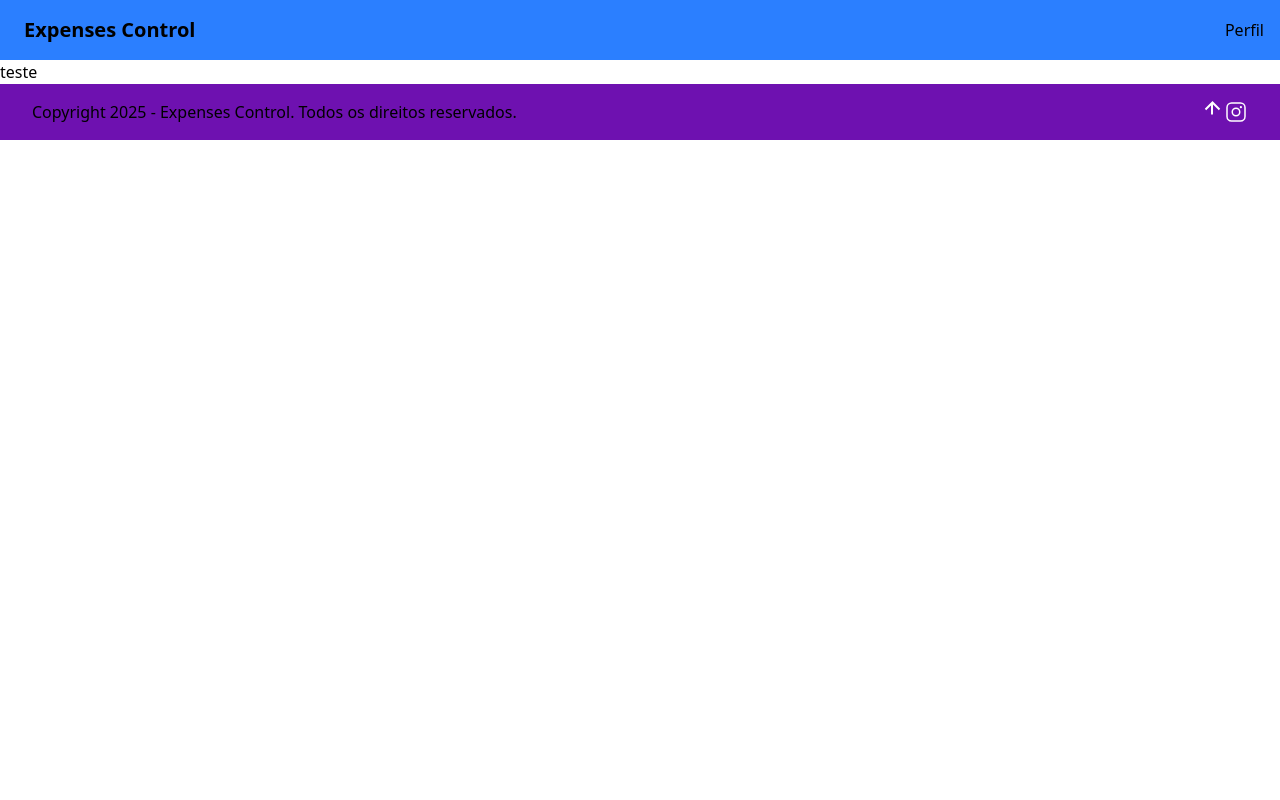
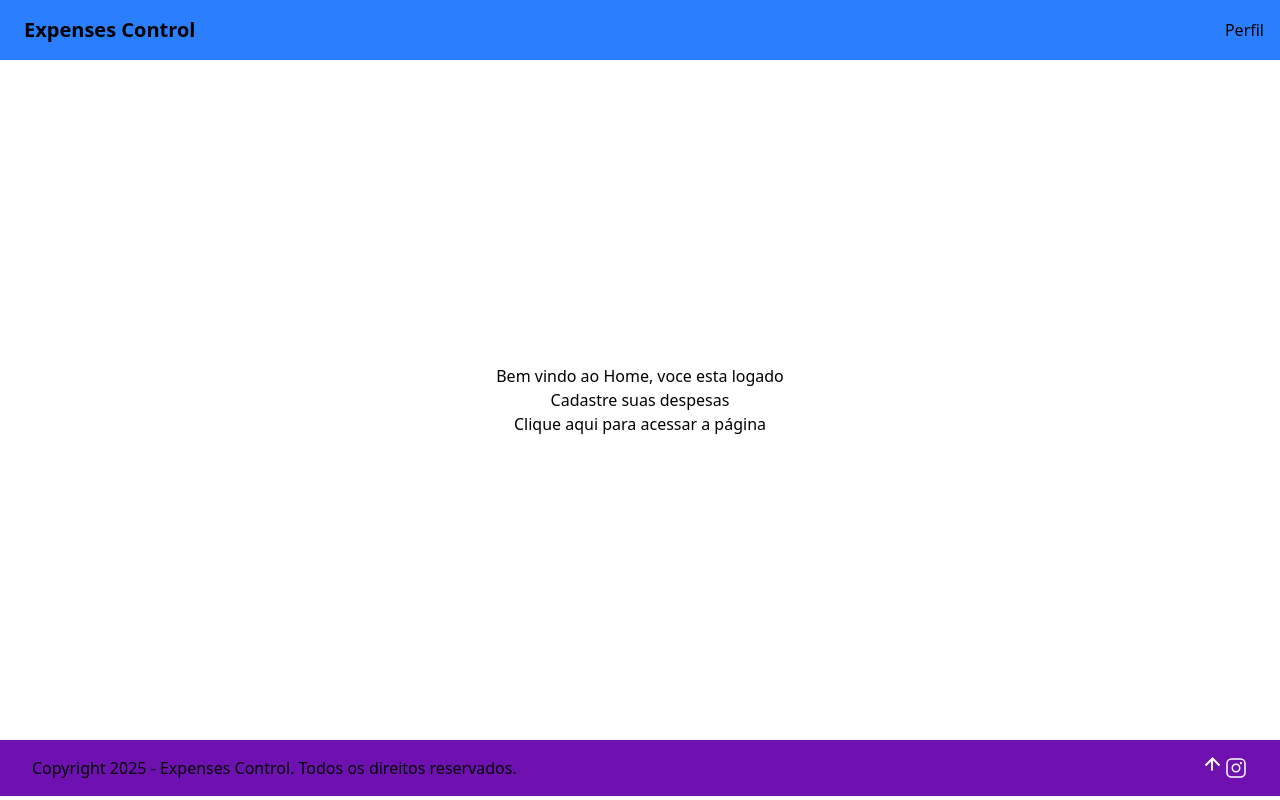
Before and after one commit to lucasbailo/FrontExpensesControl, a React (Vite) app: page / in a window 1280 px wide. Built offline with nearby package versions, Linux system fonts and the light colour scheme; sample sign-in values are in the browser's storage.

Commit message:
fix & create: criando página de despesas e rotas

```diff
--- a/src/AppRoutes.tsx
+++ b/src/AppRoutes.tsx
@@ -4,6 +4,7 @@ import Login from './Pages/login';
 import Home from './Pages/home';
 import Header from './components/Header';
 import Footer from './components/Footer';
+import Expenses from './Pages/Expenses';
 
 const ProtectedRoute = ({ children }: { children: React.JSX.Element }) => {
   const token = localStorage.getItem('token');
@@ -49,6 +50,14 @@ function AppRoutes() {
             </ProtectedRoute>
           } />
         </Route>
+        <Route element={<Layout />}>
+          {/* Páginas protegidas */}
+          <Route path="/expenses" element={
+            <ProtectedRoute>
+              <Expenses />
+            </ProtectedRoute>
+          } />
+        </Route>
       </Routes>
     </BrowserRouter>
   );
--- /dev/null
+++ b/src/Pages/Expenses.tsx
@@ -0,0 +1,7 @@
+export default function Expenses() {
+    return (
+        <div className="h-[calc(100vh-120px)] flex flex-col justify-center items-center">
+            teste
+        </div>
+    );
+}
--- a/src/Pages/Home.tsx
+++ b/src/Pages/Home.tsx
@@ -1,7 +1,13 @@
 export default function Home() {
     return (
-        <div>
-            teste
+        <div className="h-[calc(100vh-120px)] flex flex-col justify-center items-center">
+            <h1>Bem vindo ao Home, voce esta logado</h1>
+            <h2>Cadastre suas despesas</h2>
+            <a
+                href="/expenses"
+            >
+                Clique aqui para acessar a página
+            </a>
         </div>
     );
 }
```
